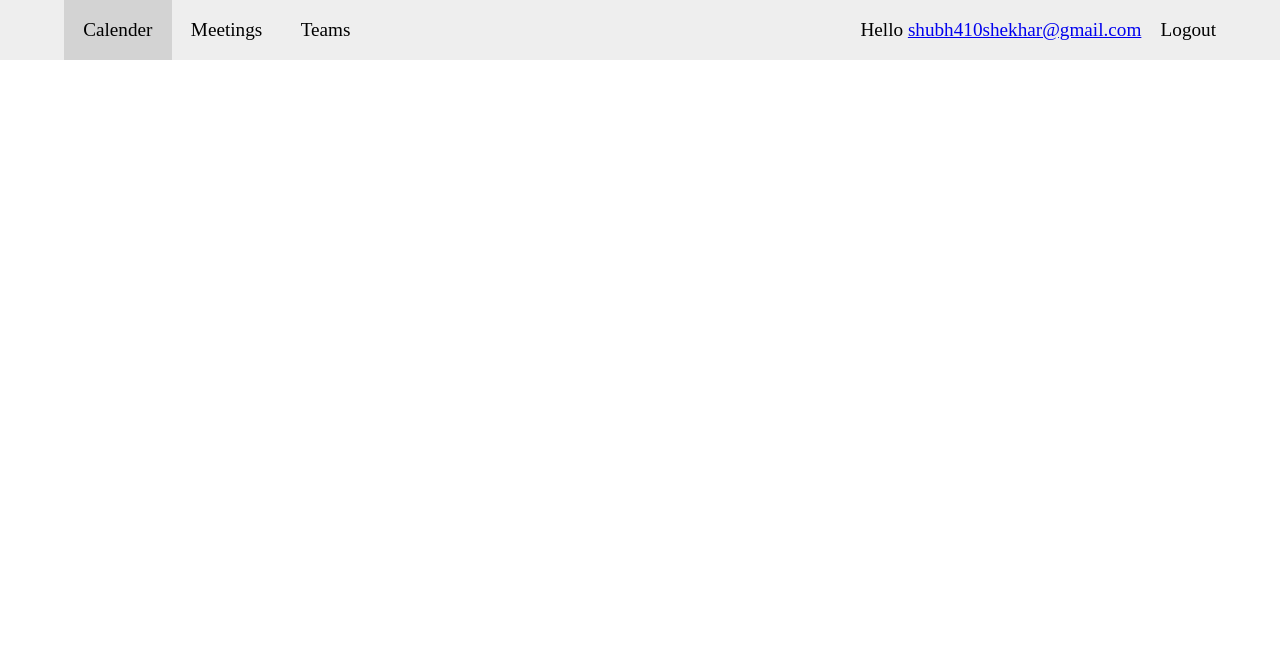
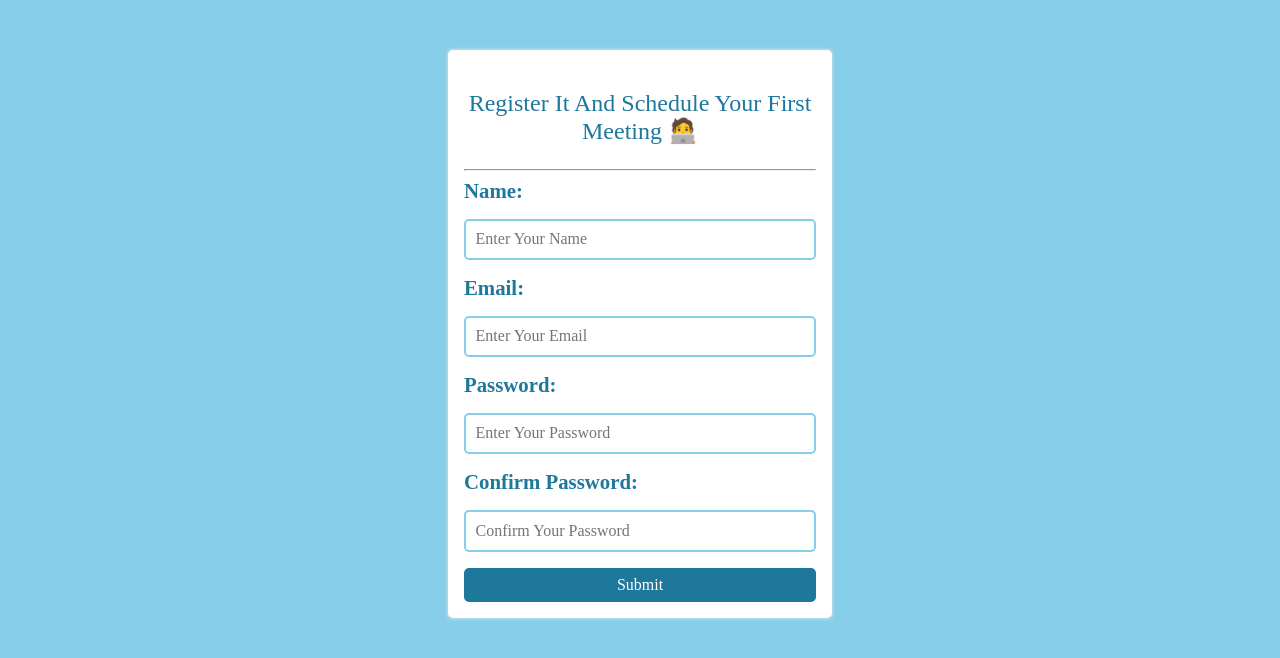
Before and after one commit to Shubh1028/MeetingApp, a website: page ProjectFolder/public/index.html in a window 1280 px wide. Drawn offline with Linux system fonts and the light colour scheme.

Commit message:
Login/Registration Completed

```diff
--- /dev/null
+++ b/ProjectFolder/public/css/index.css
@@ -0,0 +1,41 @@
+.form-container{
+    width: 96%;
+    margin: 0 auto;
+    /* border: 1px solid grey; */
+    padding: 1rem;
+    border-radius: 5px;
+    box-sizing: border-box;
+    box-shadow: 0px 0px 2px 2px lightblue;
+    background-color: #ffff;
+    margin-top: 10px;
+    color: rgb(30, 120, 156)
+
+}
+.form-container p{
+    text-align: center;
+    font-size: 1.5rem;
+}
+.form-container h1{
+    color: rgb(30, 120, 156)
+}
+.form-container input{
+    border: 2px solid skyblue;
+    border-radius: 5px;
+    -webkit-transition: 0.5s;
+    transition: 0.5s;
+    outline: none;
+}
+.form-container input:focus{
+    border: 2px solid rgb(30, 120, 156);
+}
+
+body{
+    background-color: skyblue;
+}
+
+@media ( min-width : 770px ){
+    .form-container{
+        width: 30%;
+        margin-top: 50px;
+    }
+}
--- a/ProjectFolder/public/css/utils.css
+++ b/ProjectFolder/public/css/utils.css
@@ -10,6 +10,7 @@
 
 .w-full{
   width: 100%;
+  box-sizing: border-box;
 }
 .b-r{
   border-radius: 4px;
@@ -49,6 +50,10 @@ padding-right: 0.75em;
 }
 .p-2{
   padding: 0.4rem;
+  box-sizing: border-box;
+}
+.p-3{
+  padding: 0.6rem;
   box-sizing: border-box;
 }
 .text-right{
--- a/ProjectFolder/public/index.html
+++ b/ProjectFolder/public/index.html
@@ -11,10 +11,11 @@
       href="./external/@fortawesome/fontawesome-free/css/all.min.css"
     />
     <link rel="stylesheet" href="./css/utils.css" />
+    <link rel="stylesheet" href="./css/index.css">
     <link rel="stylesheet" href="./css/nav.css" />
   </head>
   <body>
-    <nav>
+    <!-- <nav>
       <div class="nav-container container">
         <ul class="list-unstyled menu">
           <li class="d-lg-none header-mobile">
@@ -22,7 +23,7 @@
             <button id="menu-button"><i class="fa-solid fa-bars"></i></button>
           </li>
           <li class="li-hover nav-items">
-            <a class="link-plain" href="./calender.html">Calender</a>
+            <a class="link-plain" href="/">Calender</a>
           </li>
           <li class="nav-items">
             <a class="link-plain" href="./meetings.html">Meetings</a>
@@ -38,7 +39,39 @@
           <span><a class="link-plain pl-2" href="#">Logout</a></span>
         </div>
       </div>
-    </nav>
+    </nav> -->
+    <main>
+    <form class="form-container">
+      <p>Register It And Schedule Your First Meeting 🧑‍💻</p>
+      <hr>
+      <div class="mb-2 f-b ft-s-1">
+        <label for="name">Name:</label>
+      </div>
+      <div class="mb-3">
+        <input class="w-full p-3" type="text" id="name" placeholder="Enter Your Name"/>
+      </div>
+      <div class="mb-2 f-b ft-s-1">
+        <label for="email">Email:</label>
+      </div>
+      <div class="mb-3">
+        <input class="w-full p-3" type="email" id="email" placeholder="Enter Your Email"/>
+      </div>
+      <div class="mb-2 f-b ft-s-1">
+        <label for="password">Password:</label>
+      </div>
+      <div class="mb-3">
+        <input class="w-full p-3" type="password" id="password" placeholder="Enter Your Password"/>
+      </div>
+      <div class="mb-2 f-b ft-s-1">
+        <label for="cpassword">Confirm Password:</label>
+      </div>
+      <div class="mb-3">
+        <input class="w-full p-3" type="password" id="cpassword" placeholder="Confirm Your Password"/>
+      </div>
+      <button class="btn btn-primary w-full" type="submit">Submit</button>
+
+    </form>
+    </main>
     <script src="./js/nav.js"></script>
   </body>
 </html>
```
Also changed, not shown: ProjectFolder/public/login.html (added, +35 -0 lines).
